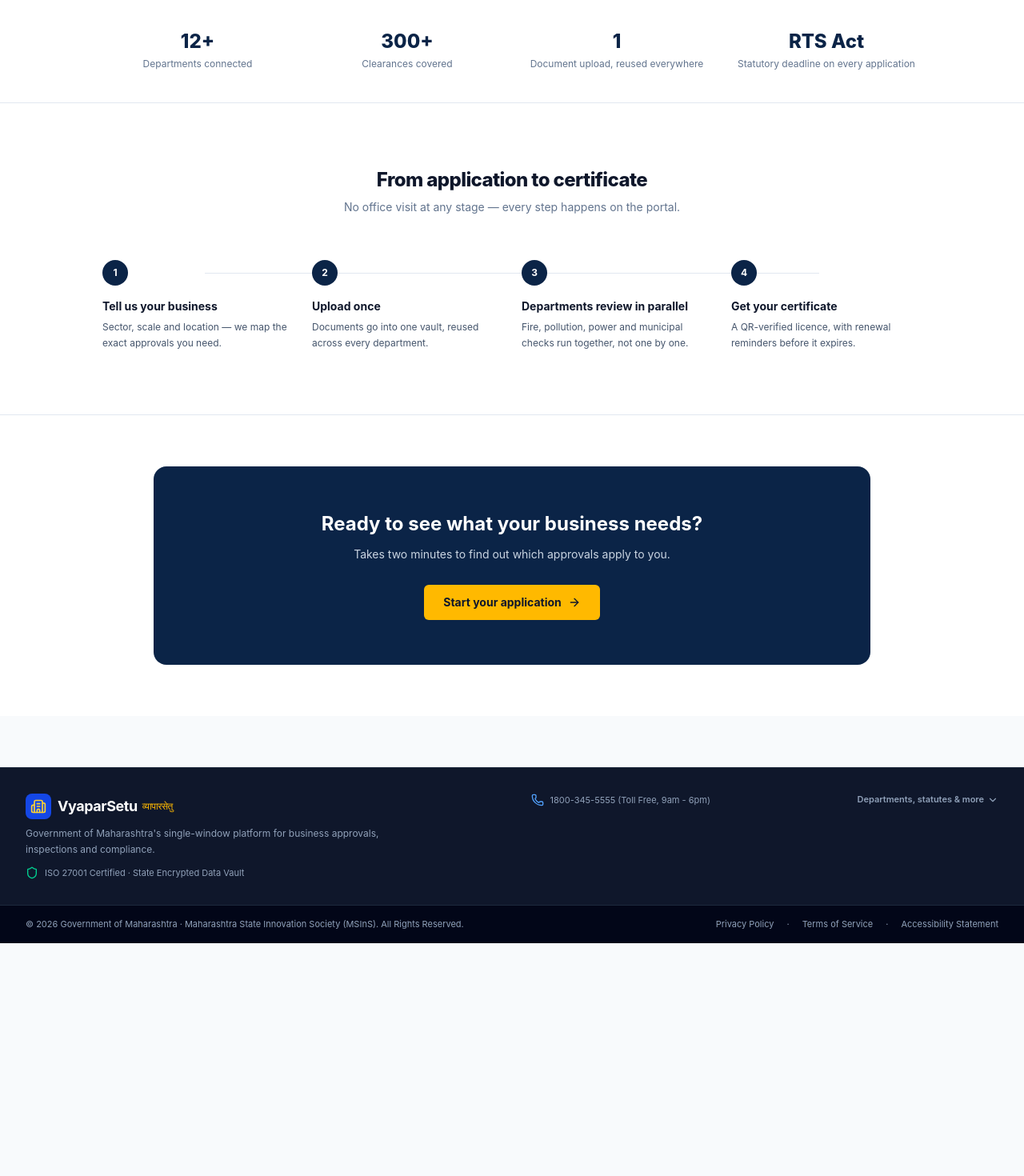
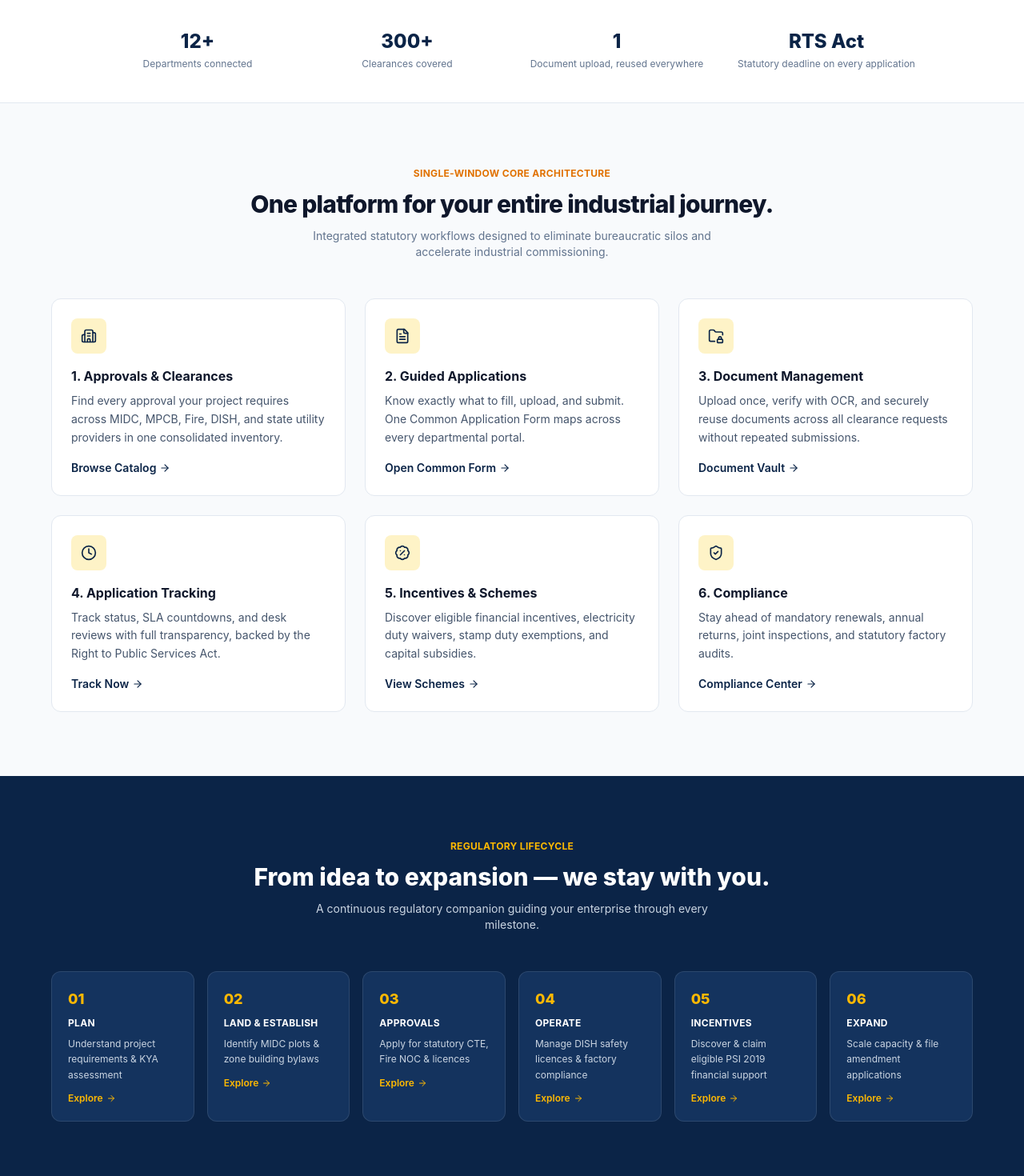
Before and after one commit to Adityashaw2865/Code-tantra, a React (Vite) app in the folder govease2/: page / in a window 1280 px wide. Shown: the part 760-2230 px from the top of the page at 80% size. Before the commit the page ends 1939 px from the top, so only its background shows below. Built offline with nearby package versions, Linux system fonts and the light colour scheme; no server answers.

Commit message:
Enhance HomePage with new features and icons
Added new feature icons and updated the homepage content to enhance user experience and clarity.

```diff
--- a/govease2/src/components/landing/HomePage.jsx
+++ b/govease2/src/components/landing/HomePage.jsx
@@ -1,11 +1,6 @@
 import React from 'react';
-import { ArrowRight, Search, Flame, Factory, Zap, Landmark, FileCheck2 } from 'lucide-react';
-/**
- * Landing hero. The one idea this page has to land: four departments that
- * used to mean four separate office queues now converge on a single
- * certificate. Everything else — estimator, schemes, FAQ — lives on its
- * own page.
- */
+import { ArrowRight, Search, Flame, Factory, Zap, Landmark, FileCheck2, Building2, FileText, FolderLock, Clock, BadgePercent, ShieldCheck } from 'lucide-react';
+
 export const HomePage = ({ onStartOnboarding, onOpenTrackModal, setActiveNavTab }) => {
     const departments = [
         { icon: Landmark, label: 'Municipal' },
@@ -13,11 +8,29 @@ export const HomePage = ({ onStartOnboarding, onOpenTrackModal, setActiveNavTab
         { icon: Factory, label: 'MPCB Pollution' },
         { icon: Zap, label: 'Electricity' }
     ];
+
+    const features = [
+        { icon: Building2, tag: '1', title: 'Approvals & Clearances', desc: 'Find every approval your project requires across MIDC, MPCB, Fire, DISH, and state utility providers in one consolidated inventory.', link: 'Browse Catalog' },
+        { icon: FileText, tag: '2', title: 'Guided Applications', desc: 'Know exactly what to fill, upload, and submit. One Common Application Form maps across every departmental portal.', link: 'Open Common Form' },
+        { icon: FolderLock, tag: '3', title: 'Document Management', desc: 'Upload once, verify with OCR, and securely reuse documents across all clearance requests without repeated submissions.', link: 'Document Vault' },
+        { icon: Clock, tag: '4', title: 'Application Tracking', desc: 'Track status, SLA countdowns, and desk reviews with full transparency, backed by the Right to Public Services Act.', link: 'Track Now' },
+        { icon: BadgePercent, tag: '5', title: 'Incentives & Schemes', desc: 'Discover eligible financial incentives, electricity duty waivers, stamp duty exemptions, and capital subsidies.', link: 'View Schemes' },
+        { icon: ShieldCheck, tag: '6', title: 'Compliance', desc: 'Stay ahead of mandatory renewals, annual returns, joint inspections, and statutory factory audits.', link: 'Compliance Center' },
+    ];
+
+    const lifecycle = [
+        { n: '01', t: 'PLAN', d: 'Understand project requirements & KYA assessment' },
+        { n: '02', t: 'LAND & ESTABLISH', d: 'Identify MIDC plots & zone building bylaws' },
+        { n: '03', t: 'APPROVALS', d: 'Apply for statutory CTE, Fire NOC & licences' },
+        { n: '04', t: 'OPERATE', d: 'Manage DISH safety licences & factory compliance' },
+        { n: '05', t: 'INCENTIVES', d: 'Discover & claim eligible PSI 2019 financial support' },
+        { n: '06', t: 'EXPAND', d: 'Scale capacity & file amendment applications' },
+    ];
+
     return (<div className="bg-white text-slate-800">
       {/* Hero */}
       <section className="relative overflow-hidden" style={{ backgroundColor: 'var(--gov-navy)' }}>
         <div className="max-w-6xl mx-auto px-4 sm:px-6 lg:px-8 py-20 sm:py-24 grid lg:grid-cols-[1.1fr_0.9fr] gap-14 items-center">
-          {/* Copy */}
           <div className="text-white">
             <p className="text-sm font-semibold text-amber-400 mb-4">
               Government of Maharashtra, Single Window Portal
@@ -26,8 +39,8 @@ export const HomePage = ({ onStartOnboarding, onOpenTrackModal, setActiveNavTab
               Four departments.<br />One dossier. One certificate.
             </h1>
             <p className="text-base sm:text-lg text-slate-300 leading-relaxed mt-6 max-w-lg">
-              File your municipal, fire, pollution and power clearances once. VyaparSetu
-              routes the same documents to every department and tracks each one against
+              File your municipal, fire, pollution and power clearances once. We
+              route the same documents to every department and track each one against
               its legal deadline until you're approved.
             </p>
 
@@ -36,7 +49,6 @@ export const HomePage = ({ onStartOnboarding, onOpenTrackModal, setActiveNavTab
                 Start your application
                 <ArrowRight className="w-4 h-4"/>
               </button>
-
               <button onClick={onOpenTrackModal} className="px-5 py-3.5 rounded-md border border-white/25 text-white font-semibold text-sm hover:bg-white/5 transition-colors flex items-center gap-2 cursor-pointer">
                 <Search className="w-4 h-4"/>
                 Track an application
@@ -44,7 +56,6 @@ export const HomePage = ({ onStartOnboarding, onOpenTrackModal, setActiveNavTab
             </div>
           </div>
 
-          {/* Visual: departments converging into a single certificate */}
           <div className="relative h-72 sm:h-80" aria-hidden="true">
             <svg viewBox="0 0 320 300" className="w-full h-full">
               {departments.map((_, i) => {
@@ -55,7 +66,6 @@ export const HomePage = ({ onStartOnboarding, onOpenTrackModal, setActiveNavTab
                 return (<line key={i} x1={x} y1={y} x2={160} y2={150} stroke="rgba(255,255,255,0.18)" strokeWidth="1.5" strokeDasharray="3 5"/>);
               })}
             </svg>
-
             {departments.map((dept, i) => {
               const angle = -100 + i * 68;
               const rad = (angle * Math.PI) / 180;
@@ -69,7 +79,6 @@ export const HomePage = ({ onStartOnboarding, onOpenTrackModal, setActiveNavTab
                   <span className="text-[10px] font-medium text-slate-300 whitespace-nowrap">{dept.label}</span>
                 </div>);
             })}
-
             <div className="absolute left-1/2 top-1/2 -translate-x-1/2 -translate-y-1/2 flex flex-col items-center gap-2">
               <div className="w-20 h-20 rounded-full bg-amber-400 flex items-center justify-center shadow-lg shadow-amber-400/20">
                 <FileCheck2 className="w-9 h-9 text-slate-900"/>
@@ -83,26 +92,73 @@ export const HomePage = ({ onStartOnboarding, onOpenTrackModal, setActiveNavTab
       {/* Credibility strip */}
       <section className="py-10 px-4 sm:px-6 lg:px-8 border-b border-slate-200">
         <div className="max-w-5xl mx-auto grid grid-cols-2 sm:grid-cols-4 gap-6 text-center">
-          <div>
-            <p className="text-2xl font-extrabold" style={{ color: 'var(--gov-navy)' }}>12+</p>
-            <p className="text-xs text-slate-500 mt-1">Departments connected</p>
+          {[['12+','Departments connected'],['300+','Clearances covered'],['1','Document upload, reused everywhere'],['RTS Act','Statutory deadline on every application']].map(([n,l]) => (
+            <div key={l}>
+              <p className="text-2xl font-extrabold" style={{ color: 'var(--gov-navy)' }}>{n}</p>
+              <p className="text-xs text-slate-500 mt-1">{l}</p>
             </div>
-          <div>
-            <p className="text-2xl font-extrabold" style={{ color: 'var(--gov-navy)' }}>300+</p>
-            <p className="text-xs text-slate-500 mt-1">Clearances covered</p>
+          ))}
         </div>
-          <div>
-            <p className="text-2xl font-extrabold" style={{ color: 'var(--gov-navy)' }}>1</p>
-            <p className="text-xs text-slate-500 mt-1">Document upload, reused everywhere</p>
+      </section>
+
+      {/* Feature grid — what the platform actually does */}
+      <section className="py-20 px-4 sm:px-6 lg:px-8 bg-slate-50">
+        <div className="max-w-6xl mx-auto">
+          <p className="text-xs font-bold text-amber-600 text-center tracking-wide uppercase mb-3">Single-Window Core Architecture</p>
+          <h2 className="text-2xl sm:text-3xl font-extrabold tracking-tight text-slate-900 text-center mb-3">
+            One platform for your entire industrial journey.
+          </h2>
+          <p className="text-sm text-slate-500 text-center mb-12 max-w-lg mx-auto">
+            Integrated statutory workflows designed to eliminate bureaucratic silos and accelerate industrial commissioning.
+          </p>
+
+          <div className="grid sm:grid-cols-2 lg:grid-cols-3 gap-6">
+            {features.map((f) => {
+              const Icon = f.icon;
+              return (
+                <div key={f.title} className="bg-white rounded-xl border border-slate-200 p-6 hover:shadow-md transition-shadow">
+                  <div className="w-11 h-11 rounded-lg flex items-center justify-center mb-4" style={{ backgroundColor: '#FEF3C7' }}>
+                    <Icon className="w-5 h-5" style={{ color: 'var(--gov-navy)' }}/>
                   </div>
-          <div>
-            <p className="text-2xl font-extrabold" style={{ color: 'var(--gov-navy)' }}>RTS Act</p>
-            <p className="text-xs text-slate-500 mt-1">Statutory deadline on every application</p>
+                  <h3 className="font-bold text-slate-900 text-base mb-2">{f.tag}. {f.title}</h3>
+                  <p className="text-sm text-slate-600 leading-relaxed mb-4">{f.desc}</p>
+                  <button onClick={() => setActiveNavTab && setActiveNavTab('directory')} className="text-sm font-semibold flex items-center gap-1 cursor-pointer" style={{ color: 'var(--gov-navy)' }}>
+                    {f.link} <ArrowRight className="w-3.5 h-3.5"/>
+                  </button>
+                </div>
+              );
+            })}
           </div>
         </div>
       </section>
 
-      {/* Process — a real timeline, since this genuinely is a sequence */}
+      {/* Regulatory lifecycle */}
+      <section className="py-20 px-4 sm:px-6 lg:px-8" style={{ backgroundColor: 'var(--gov-navy)' }}>
+        <div className="max-w-6xl mx-auto">
+          <p className="text-xs font-bold text-amber-400 text-center tracking-wide uppercase mb-3">Regulatory Lifecycle</p>
+          <h2 className="text-2xl sm:text-3xl font-extrabold text-white text-center mb-3">
+            From idea to expansion — we stay with you.
+          </h2>
+          <p className="text-sm text-slate-300 text-center mb-12 max-w-lg mx-auto">
+            A continuous regulatory companion guiding your enterprise through every milestone.
+          </p>
+
+          <div className="grid sm:grid-cols-3 lg:grid-cols-6 gap-4">
+            {lifecycle.map((s) => (
+              <div key={s.n} className="rounded-xl p-5 border" style={{ backgroundColor: 'var(--gov-navy-light)', borderColor: 'rgba(255,255,255,0.1)' }}>
+                <p className="text-amber-400 font-extrabold text-lg mb-2">{s.n}</p>
+                <p className="text-white font-bold text-xs tracking-wide mb-2">{s.t}</p>
+                <p className="text-slate-300 text-xs leading-relaxed mb-3">{s.d}</p>
+                <button className="text-amber-400 text-xs font-semibold flex items-center gap-1 cursor-pointer">
+                  Explore <ArrowRight className="w-3 h-3"/>
+                </button>
+              </div>
+            ))}
+          </div>
+        </div>
+      </section>
+
+      {/* Process */}
       <section className="py-20 px-4 sm:px-6 lg:px-8">
         <div className="max-w-5xl mx-auto">
           <h2 className="text-2xl font-extrabold tracking-tight text-slate-900 text-center mb-2">
@@ -111,7 +167,6 @@ export const HomePage = ({ onStartOnboarding, onOpenTrackModal, setActiveNavTab
           <p className="text-sm text-slate-500 text-center mb-14 max-w-md mx-auto">
             No office visit at any stage — every step happens on the portal.
           </p>
-
           <div className="relative grid sm:grid-cols-4 gap-10 sm:gap-6">
             <div className="hidden sm:block absolute top-4 left-[12.5%] right-[12.5%] h-px bg-slate-200"/>
             {[
```
Lines whose indentation alone changed are shown as unchanged.
